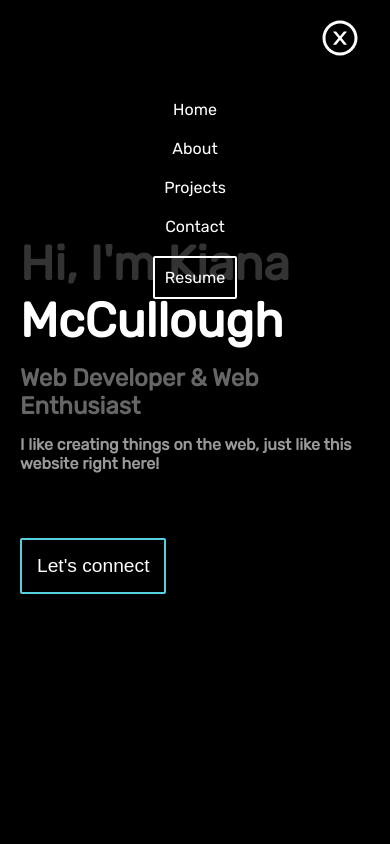
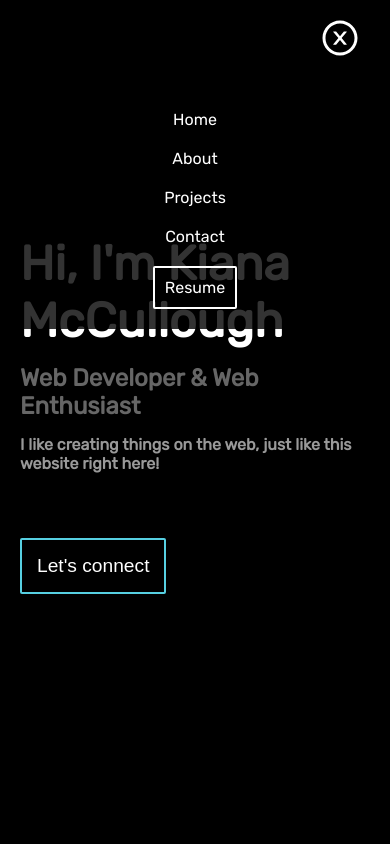
Before and after one commit to kianamcc/myportfolio, a React (Create React App) app: page / in a window 390 px wide. Both pictures are taken after a click on the icon 340 px from the left and 40 px from the top of the page. Shown: the top 844 px of the page. Built offline with nearby package versions, Linux system fonts and the light colour scheme.

Commit message:
mobile responsiveness progress

```diff
--- a/src/components/header/Header.css
+++ b/src/components/header/Header.css
@@ -50,10 +50,6 @@
   transition: color 300ms ease-in-out;
   z-index: 1;
 }
-
-/* .connect-btn:hover, .connect-btn:focus {
-  color: #FFFF;
-} */
 
 .intro {
   font-size: 4rem;
--- a/src/components/mobilenav/MobileNav.css
+++ b/src/components/mobilenav/MobileNav.css
@@ -22,7 +22,7 @@
     position: absolute;
     list-style-type: none;
     color: #ffff;
-    top: 100px;
+    top: 90px;
     left: 0px;
     right: 0px;
     background-color: rgba(0, 0, 0, 0.8);
@@ -32,6 +32,7 @@
     gap: 20px;
     margin-left: auto;
     width: 100%;
+    padding: 20px 0px;
   }
 
   .mobile-nav-item a:hover {
--- a/src/components/mobilenav/MobileNav.js
+++ b/src/components/mobilenav/MobileNav.js
@@ -24,7 +24,7 @@ const MobileNav = () => {
           to="about"
           spy={true}
           smooth={true}
-          offset={-50}
+          offset={-100}
           duration={500}
           onClick={() => setOpen((prev) => !prev)}
         >
@@ -36,7 +36,7 @@ const MobileNav = () => {
           to="projects"
           spy={true}
           smooth={true}
-          offset={-200}
+          offset={-100}
           duration={500}
           onClick={() => setOpen((prev) => !prev)}
         >
@@ -48,6 +48,7 @@ const MobileNav = () => {
           to="contact"
           spy={true}
           smooth={true}
+          offset={-100}
           duration={500}
           onClick={() => setOpen((prev) => !prev)}
         >
```
